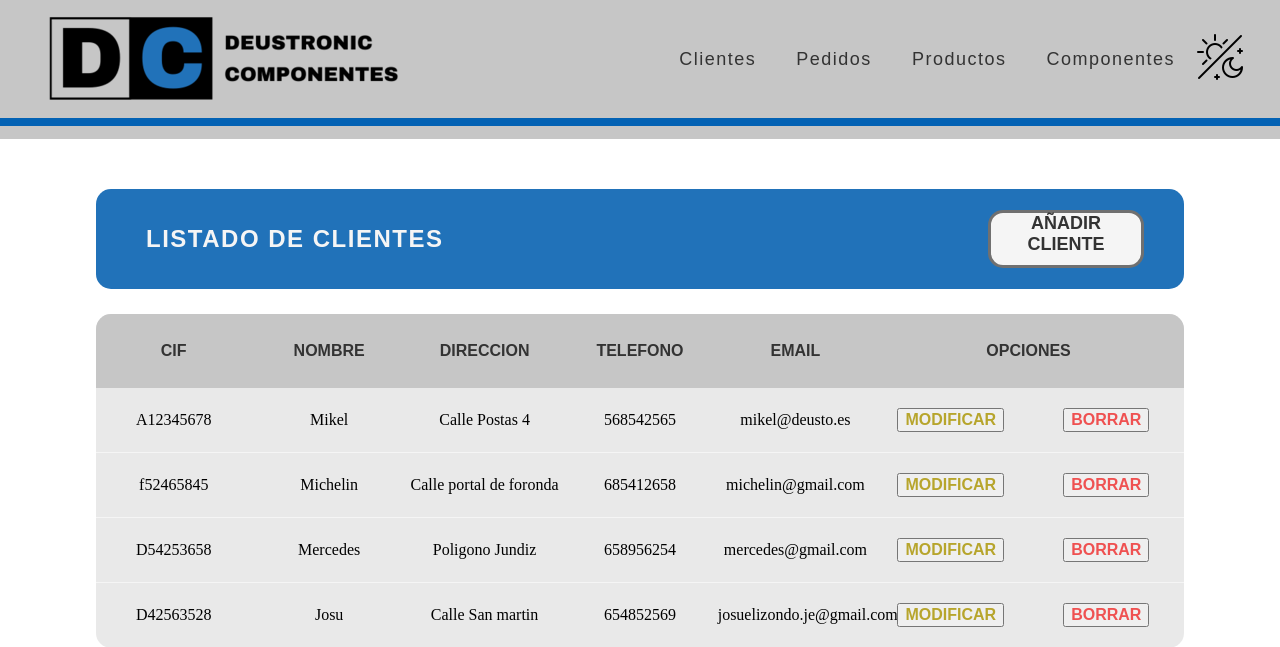
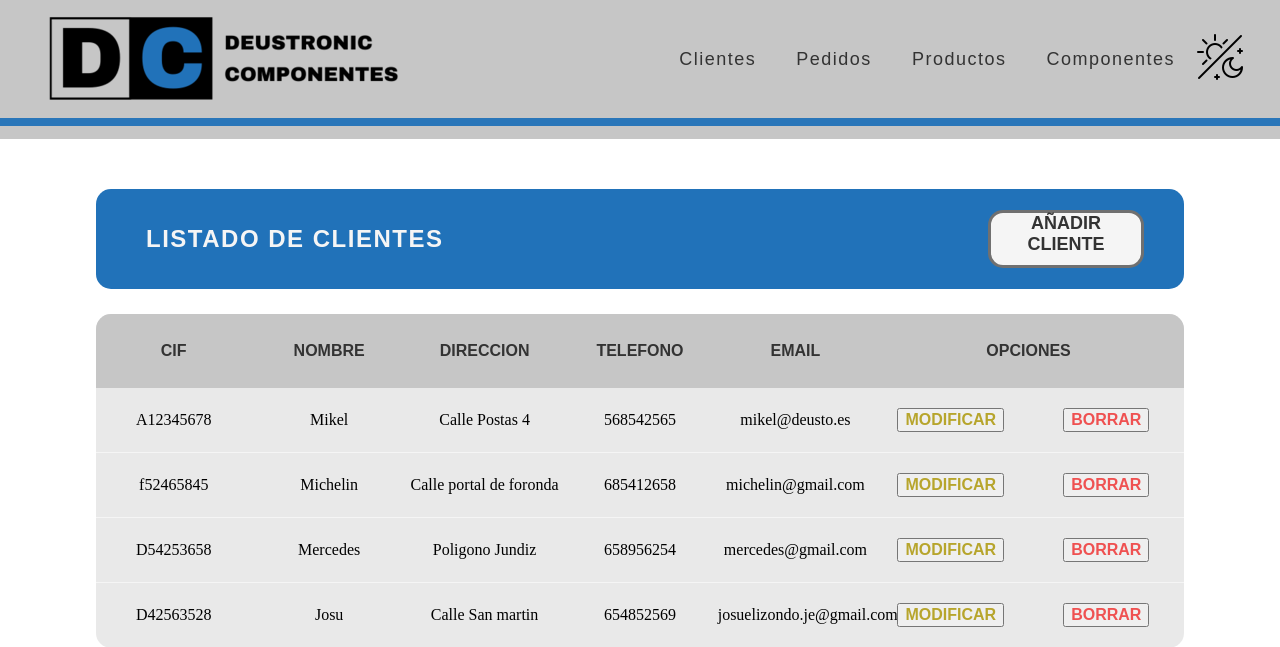
Before and after one commit to casconmikel/Proyecto_IW, a Django app: page /appGestionPedidos/ in a window 1280 px wide. Shown: the top 647 px of the page. Run offline with Django 4.2, Linux system fonts and the light colour scheme; data comes from the database, SQL or seed files in the repository; parts of the project's set-up code (start-up, migrations or seed data) failed here and were passed over; some libraries are stand-ins or nearby versions.

Commit message:
Necesario

```diff
--- a/Proyecto_IW/appGestionPedidos/static/CSS/estilos_header.css
+++ b/Proyecto_IW/appGestionPedidos/static/CSS/estilos_header.css
@@ -18,7 +18,7 @@ header {
 }
 
 .header_line_blue {
-    background-color: #0362b4;
+    background-color: #2172b9ef;
     height: 8px;
 }
 
```
